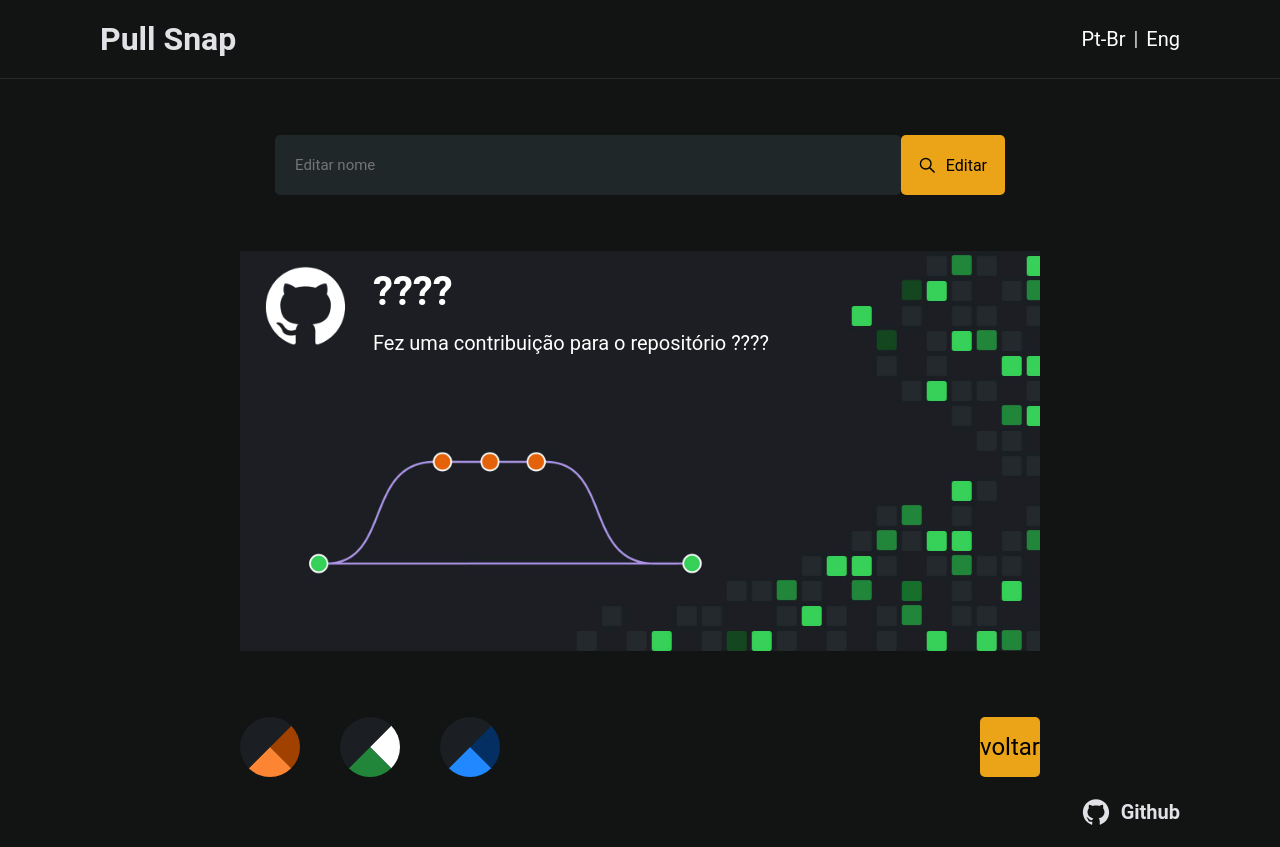
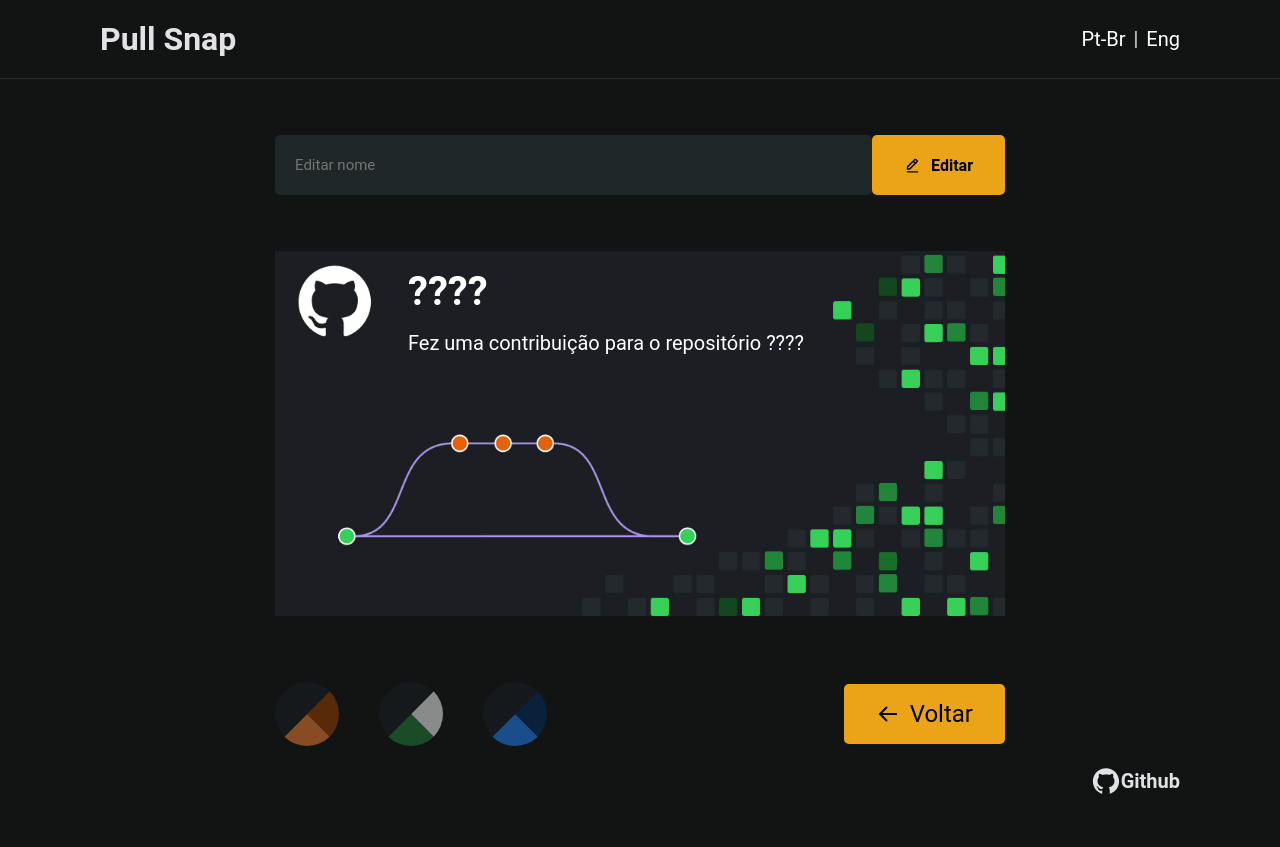
Before and after one commit to gabrielsimongianotti/pullSnap, a Next.js app: page /post in a window 1280 px wide. After the commit the page ends 816 px from the top, so only its background shows below. Built offline with nearby package versions, Linux system fonts and the light colour scheme; what @react-pdf/renderer would draw is missing.

Commit message:
houver nos themas / link footer repositorio

```diff
--- a/src/components/Footer/index.tsx
+++ b/src/components/Footer/index.tsx
@@ -1,12 +1,18 @@
 import { FooterContainer, FooterContent } from "./styles";
 import { AiFillGithub } from "react-icons/ai";
+import Link from "next/link";
 
 export function Footer() {
   return (
     <FooterContainer>
       <FooterContent>
-        <AiFillGithub size={30} />
-        <span>Github</span>
+        <Link
+          href="https://github.com/gabrielsimongianotti/pullSnap"
+          target={"_blank"}
+        >
+          <AiFillGithub size={30} />
+          <span>Github</span>
+        </Link>
       </FooterContent>
     </FooterContainer>
   );
--- a/src/components/Footer/styles.ts
+++ b/src/components/Footer/styles.ts
@@ -16,9 +16,15 @@ export const FooterContent = styled.div`
   justify-content: flex-end;
   gap: 1rem;
 
-  span {
-    font-size: 2rem;
-    font-weight: 700;
+  a {
+    display: flex;
+    align-items: center;
+    justify-content: center;
+
+    span {
+      font-size: 2rem;
+      font-weight: 700;
+    }
   }
 
   /* border: 1px solid red; */
--- a/src/components/Search/index.tsx
+++ b/src/components/Search/index.tsx
@@ -23,8 +23,12 @@ export function Search({ label, textButton, action }: SearchProps) {
             action(searchUrlPullReq);
           }}
         >
-          <GrSearch size={17} fontWeight="bold" />
-          {/* <BiEditAlt size={17} fontWeight="bold" /> */}
+          {textButton === "Editar" ? (
+            <BiEditAlt size={17} fontWeight="bold" />
+          ) : (
+            <GrSearch size={17} fontWeight="bold" />
+          )}
+
           {textButton}
         </button>
       </SearchContent>
--- a/src/components/Search/styles.ts
+++ b/src/components/Search/styles.ts
@@ -16,8 +16,6 @@ export const SearchContent = styled.div`
   justify-content: center;
 
   width: 100%;
-
-  padding: 0 2rem;
   max-width: 77rem;
 
   input {
@@ -42,7 +40,8 @@ export const SearchContent = styled.div`
     height: 100vh;
     max-height: 6rem;
     font-size: 1.6rem;
-    padding: 1.8rem;
+    font-weight: 700;
+    padding: 1.6rem 3.2rem;
     border: 0;
     border-radius: 5px;
 
--- a/src/pages/post/index.tsx
+++ b/src/pages/post/index.tsx
@@ -18,6 +18,7 @@ import ThemeButtonBlue from "@/assets/icons/themeButtonBlue";
 import ThemeButtonGreen from "@/assets/icons/themeButtonGreen";
 import ThemeButtonOrange from "@/assets/icons/themeButtonOrange";
 import { AppContext } from "@/context";
+import { BiArrowBack } from "react-icons/bi";
 
 const themeBk = {
   blue: bgCardBlue,
@@ -41,9 +42,9 @@ const textTheme = {
 };
 
 export default function Post() {
-  const router = useRouter()
+  const router = useRouter();
   const context = useContext(AppContext);
-  const [theme, setTheme] = useState<'blue'|'green'|'orange'>("green");
+  const [theme, setTheme] = useState<"blue" | "green" | "orange">("green");
   const [name, setName] = useState(context.user?.name);
   const repo = context.user?.repo;
 
@@ -56,8 +57,8 @@ export default function Post() {
           action={(name) => setName(name)}
         />
         <Card
-          colorTheme={textTheme[theme]['color']}
-          image={textTheme[theme]['background']}
+          colorTheme={textTheme[theme]["color"]}
+          image={textTheme[theme]["background"]}
           title={name}
           prUrl={context.user?.prUrl}
           subtitle={`Fez uma contribuição para o repositório ${repo}`}
@@ -66,37 +67,41 @@ export default function Post() {
           <div>
             <PostThemeButton
               onClick={() => {
-                setTheme("orange")
+                setTheme("orange");
               }}
             >
               <ThemeButtonOrange />
             </PostThemeButton>
             <PostThemeButton
               onClick={() => {
-                setTheme("green")
+                setTheme("green");
               }}
             >
               <ThemeButtonGreen />
             </PostThemeButton>
             <PostThemeButton
               onClick={() => {
-                setTheme('blue')
+                setTheme("blue");
               }}
             >
               <ThemeButtonBlue />
             </PostThemeButton>
           </div>
 
-          { context.user?.repo === '????'
-          ?
-            <PostDownloadButton onClick={()=>{router.back()}}>
-              voltar
+          {context.user?.repo === "????" ? (
+            <PostDownloadButton
+              onClick={() => {
+                router.back();
+              }}
+            >
+              <BiArrowBack />
+              Voltar
             </PostDownloadButton>
-          :
+          ) : (
             <PostDownloadButton>
-              <Banner name={name}repo={repo} theme={theme}/>
+              <Banner name={name} repo={repo} theme={theme} />
             </PostDownloadButton>
-          }
+          )}
         </footer>
       </PostContent>
     </PostContainer>
--- a/src/styles/post.ts
+++ b/src/styles/post.ts
@@ -7,8 +7,6 @@ export const PostContainer = styled.div`
   padding-top: 5.6rem;
 
   flex-direction: column;
-
-  /* border: 1px solid red; */
 `;
 
 export const PostContent = styled.div`
@@ -18,10 +16,8 @@ export const PostContent = styled.div`
   flex-direction: column;
 
   width: 100%;
-  max-width: 80rem;
-  height: 100bh;
-
-  /* border: 1px solid green; */
+  max-width: 77rem;
+  padding: 0 2rem;
 
   footer {
     display: flex;
@@ -46,14 +42,30 @@ export const PostThemeButton = styled.div`
   align-items: center;
   justify-content: center;
   width: 100%;
-  max-height: 1rem;
-  max-width: 6rem;
-  border: 0;
+  max-width: 6.4rem;
+  max-height: 6.4rem;
+
+  opacity: 0.5;
+
+  transition: 0.5s;
 
   background: transparent;
+
+  :hover {
+    max-width: 6.4rem;
+    max-height: 6.4rem;
+    opacity: 1;
+    border: 6px solid ${({ theme }) => theme.yellow};
+    border-radius: 50%;
+  }
 `;
 
 export const PostDownloadButton = styled.button`
+  display: flex;
+  align-items: center;
+  justify-content: center;
+  gap: 1rem;
+  padding: 1.6rem 3.2rem;
   height: 100vh;
   max-height: 6rem;
   font-size: 2.4rem;
```
